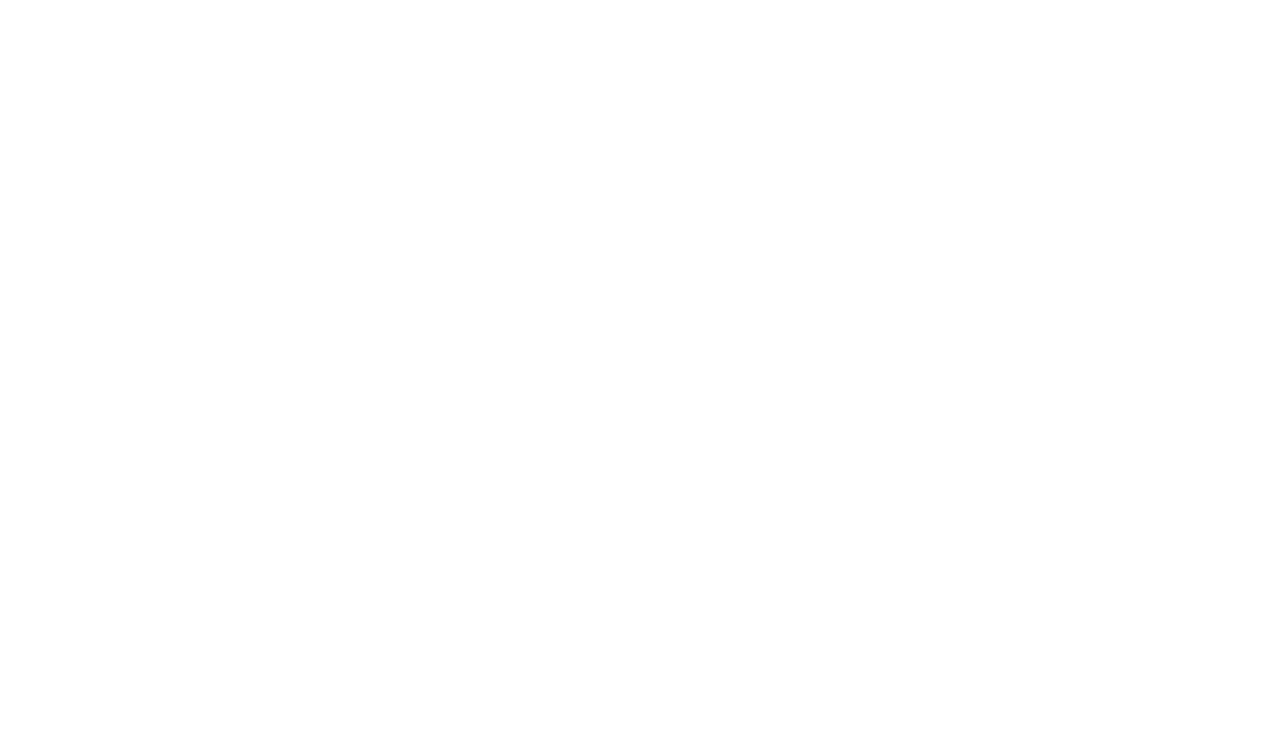
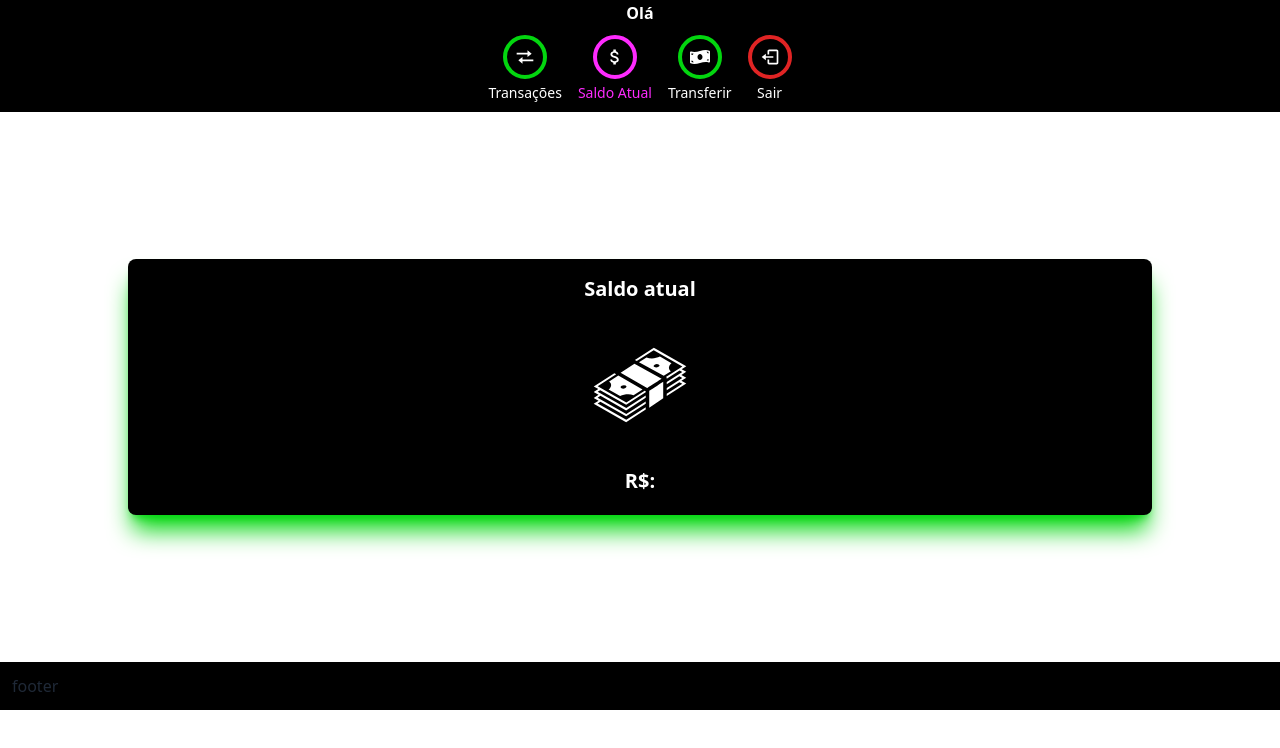
Before and after one commit to HalisterFernando/gzbank, a React (Create React App) app in the folder app/frontend/: page /balance in a window 1280 px wide. Before the commit this address had no page. Shown: the top 748 px of the page. Built offline with nearby package versions, Linux system fonts and the light colour scheme; no server answers.

Commit message:
refactor: :recycle: removido rotas dinâmicas, informações do usuário persistem após recarregar a página

```diff
--- a/app/frontend/src/components/Form.tsx
+++ b/app/frontend/src/components/Form.tsx
@@ -31,6 +31,7 @@
         if (loginPath) {
           const response = await requestPost('/login', {username, password})
           setItem('token', response.token);
+          setItem('user', response.userData);
 
           saveUserData(
             response.userData.id,
@@ -39,10 +40,9 @@
             )
         } else {
           const response = await requestPost('/signin', {username, password})
-          console.log(response)
         }
 
-        return loginPath ? history(`/balance/${username}`) : history('/login')
+        return loginPath ? history(`/balance`) : history('/login')
       }
   });
 
--- a/app/frontend/src/components/Links.tsx
+++ b/app/frontend/src/components/Links.tsx
@@ -5,18 +5,18 @@
 import { BiLogOut } from 'react-icons/bi';
 import useCheckPath from '../hooks/useCheckPath';
 import { useNavigate } from 'react-router-dom';
-import { userContext, UserContextType } from '../context/UserContext';
+// import { userContext, UserContextType } from '../context/UserContext';
 
 
 function Links() {
   const {path: {transaction, balance, transfer}} = useCheckPath();
-  const {user} = useContext(userContext) as UserContextType
+  // const {user} = useContext(userContext) as UserContextType
   const history = useNavigate()
 
 
   return (
     <>
-    <span className="flex flex-col items-center mb-2 gap-1" onClick={() => history(`/transaction/${user.username}`)}>
+    <span className="flex flex-col items-center mb-2 gap-1" onClick={() => history(`/transaction`)}>
       <i className={ transaction ? "icon-pink" : "icon-green" }
       >
         <BiTransfer />
@@ -24,7 +24,7 @@
       <span className={ transaction ? "link-pink" : "link-white" }>Transações</span>
     </span>
 
-    <span className="flex flex-col items-center mb-2 gap-1" onClick={() => history(`/balance/${user.username}`)}>
+    <span className="flex flex-col items-center mb-2 gap-1" onClick={() => history(`/balance`)}>
       <i className={ balance ? "icon-pink" : "icon-green" }
       >
         <MdAttachMoney />
@@ -33,7 +33,7 @@
           Saldo Atual
       </span>
     </span>
-    <span className="flex flex-col items-center mb-2 gap-1" onClick={() => history(`/transfer/${user.username}`)}>
+    <span className="flex flex-col items-center mb-2 gap-1" onClick={() => history(`/transfer`)}>
       <i className={ transfer ? "icon-pink" : "icon-green" }
       >
         <FaMoneyBillWave />
--- a/app/frontend/src/components/Transfer.tsx
+++ b/app/frontend/src/components/Transfer.tsx
@@ -60,7 +60,7 @@
         const getAccounts = async () => {
             const token = getItem('token')
             setToken(token)
-            const allAcounts = await requestData(`/account/transfer/${user.username}`);
+            const allAcounts = await requestData(`/account/transfer`);
             setAccounts(allAcounts)
         }
 
@@ -116,7 +116,7 @@
                 >
                     <option disabled selected>Selecione um usuário</option>
                     {accounts.length && accounts.map(({accountId, username}) => (
-                        <option id={accountId} value={username}>{username}</option>
+                        <option key={accountId} id={accountId} value={username}>{username}</option>
                     ))}
                 </select>
                 <label
--- a/app/frontend/src/routes/ComponentRoutes.tsx
+++ b/app/frontend/src/routes/ComponentRoutes.tsx
@@ -13,9 +13,9 @@
         <Route path='/' element={ <Welcome/> } />
         <Route path='/signin' element={ <FormPage /> } />
         <Route path='/login'  element={ <FormPage /> } />
-        <Route path='/balance/:username' element={ <BalancePage />} />
-        <Route path='/transaction/:username' element={ <TransactionPage /> } />
-        <Route path='/transfer/:username' element={ <TransferPage /> } />
+        <Route path='/balance' element={ <BalancePage />} />
+        <Route path='/transaction' element={ <TransactionPage /> } />
+        <Route path='/transfer' element={ <TransferPage /> } />
       </Routes>
 
   )
```
Also changed, not shown: 1 other file (tests, documents, lock files or other folders).
